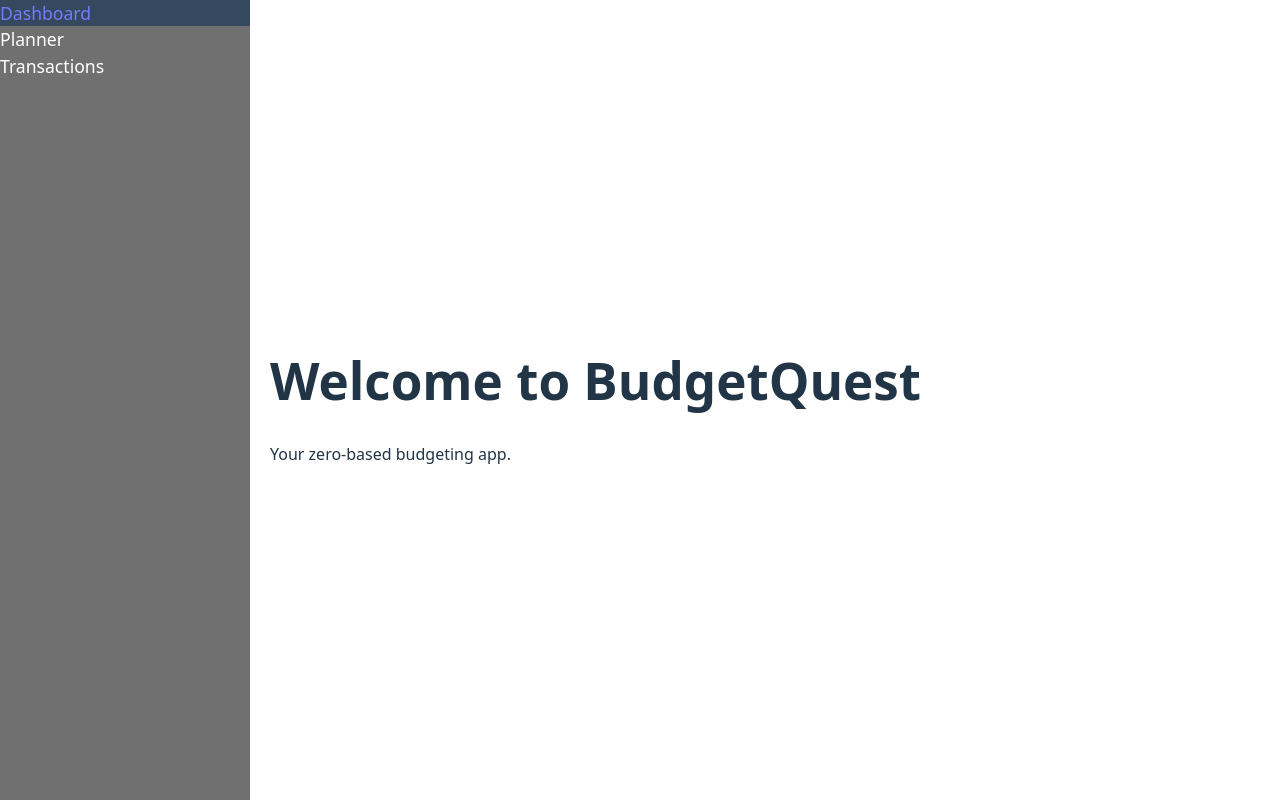
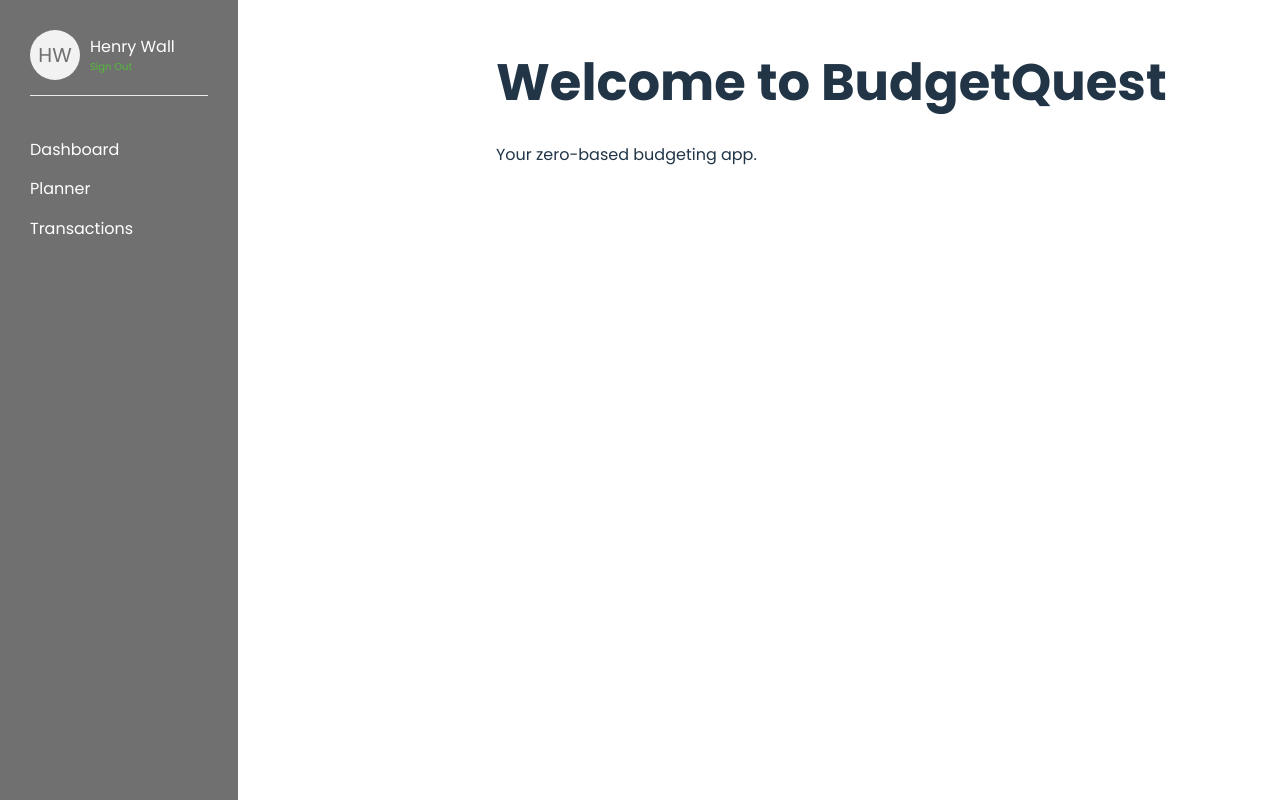
Before and after one commit to Henrywall85/BudgetQuest, a React (Vite) app: page / in a window 1280 px wide. Built offline with nearby package versions, Linux system fonts and the light colour scheme.

Commit message:
Sidebar v2

```diff
--- a/index.html
+++ b/index.html
@@ -2,6 +2,7 @@
 <html lang="en">
   <head>
     <meta charset="UTF-8" />
+    <link href="https://fonts.googleapis.com/css2?family=Poppins:wght@300;400;500;600;700&display=swap" rel="stylesheet">
     <link rel="icon" type="image/svg+xml" href="/vite.svg" />
     <meta name="viewport" content="width=device-width, initial-scale=1.0" />
     <title>BudgetQuest</title>
--- a/src/App.css
+++ b/src/App.css
@@ -3,7 +3,7 @@
 }
 
 .main-content {
-  margin-left: 250px;
+  margin-left: 238px;
   padding: 20px;
   flex-grow: 1;
 }
--- a/src/components/Sidebar.css
+++ b/src/components/Sidebar.css
@@ -1,37 +1,92 @@
+p{
+    margin: 0;
+    padding: 0;
+}
+
+/* SIDEBAR */
 .sidebar{
-    width: 250px;
+    width: 238px;
     height: 100vh;
     background-color: #707070;
     color: white;
     display: flex;
     flex-direction: column;
-    position: fixed;
     top: 0;
     left: 0;
+    padding: 30px 30px 0 30px;
+    gap: 15px;
+    box-sizing: border-box;
 }
 
-.sidebar_header{
-    padding: 20px;
-    border-bottom: 1px solid #34495e;
-}
 
+
+/* SIDEBAR NAV */
 .sidebar-nav{
     list-style: none;
     padding: 0;
-    margin: 0;
+    margin: 30px 0 0 0;
     flex-grow: 1;
     display: flex;
     flex-direction: column;
+    width: 100%;
+    gap: 20px;
 }
 
 .nav-link{
     display: block;
-    padding: 15px 20p;
+    /* padding: 15px 20px; */
     color: white;
     text-decoration: none;
-    font-size: 1.1rem;
+    /* font-size: 1.1rem; */
 }
 
-.nav-link:hover{
-    background-color: #34495e;
+
+/* SIDEBAR NAMECARD */
+.name-card{
+    width: 100%;
+    display: flex;
+    flex-direction: row;
+    align-items: center;
+    column-gap: 10px;
 }
+
+.name-card-badge{
+    background-color: #f2f2f2;
+    display: flex;
+    color: #707070;
+    height: 50px;
+    width: 50px;
+    border-radius: 50%;
+    text-align: center;
+    justify-content: center;
+    align-items: center;
+}
+
+.name-card-badge p{
+    font-size: 20px;
+    margin: 0;
+    padding: 0;
+}
+
+.name-card-userName{
+    height: 40px;
+    display: flex;
+    flex-direction: column;
+    justify-content: space-around;
+    align-items: start;
+    align-content: stretch;
+}
+
+.name-card-userName p{
+    font-weight: 400;
+}
+
+.name-card-logOut{
+    font-size: 10px;
+    color: #54b93b;
+}
+
+.divider{
+    width: 100%;
+    height: .01em;
+    background: #ebebeb;}
--- a/src/components/Sidebar.jsx
+++ b/src/components/Sidebar.jsx
@@ -4,13 +4,21 @@ import './Sidebar.css'
 function Sidebar(){
     return(
         <div className='sidebar'>
-            <div className='sidebar-header'>
-                <ul className="sidebar-nav">
-                    <li className="nav-item"><a href="dashboard" className="nav-link">Dashboard</a></li>
-                    <li className="nav-item"><a href="planner" className="nav-link">Planner</a></li>
-                    <li className="nav-item"><a href="transactions" className="nav-link">Transactions</a></li>
-                </ul>
+            <div className='name-card'>
+                <div className='name-card-badge'>
+                    <p>HW</p>
+                </div>
+                <div className='name-card-userName'>
+                    <p>Henry Wall</p>
+                    <p className='name-card-logOut'>Sign Out</p>
+                </div>
             </div>
+            <span className='divider'></span>
+            <ul className="sidebar-nav">
+                <li className="nav-item"><a href="dashboard" className="nav-link">Dashboard</a></li>
+                <li className="nav-item"><a href="planner" className="nav-link">Planner</a></li>
+                <li className="nav-item"><a href="transactions" className="nav-link">Transactions</a></li>
+            </ul>
         </div>
     );
 }
--- a/src/index.css
+++ b/src/index.css
@@ -1,11 +1,12 @@
 :root {
-  font-family: system-ui, Avenir, Helvetica, Arial, sans-serif;
-  line-height: 1.5;
-  font-weight: 400;
+  font-family: 'Poppins', system-ui, Helvetica, Arial, sans-serif;
+  line-height: 1.2;
+  /* font-weight: 400; */
 
   color-scheme: light dark;
-  color: rgba(255, 255, 255, 0.87);
-  background-color: #242424;
+  /* color: rgba(255, 255, 255, 0.87); */
+  color: gray;
+  background-color: none;
 
   font-synthesis: none;
   text-rendering: optimizeLegibility;
@@ -14,20 +15,18 @@
 }
 
 a {
-  font-weight: 500;
+  /* font-weight: 500; */
   color: #646cff;
   text-decoration: inherit;
 }
 a:hover {
-  color: #535bf2;
+  color: #54b93b;
 }
 
 body {
   margin: 0;
   padding: 0;
   display: flex;
-  place-items: center;
-  min-width: 320px;
   min-height: 100vh;
 }
 
```
